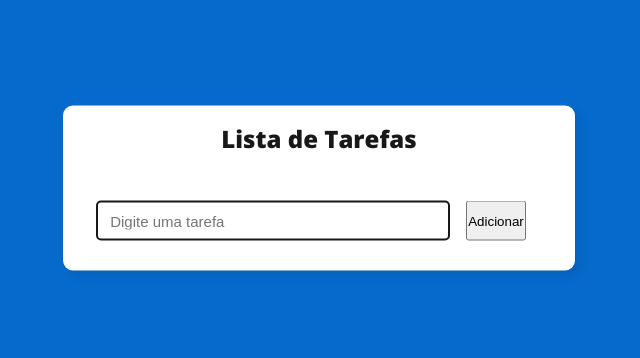
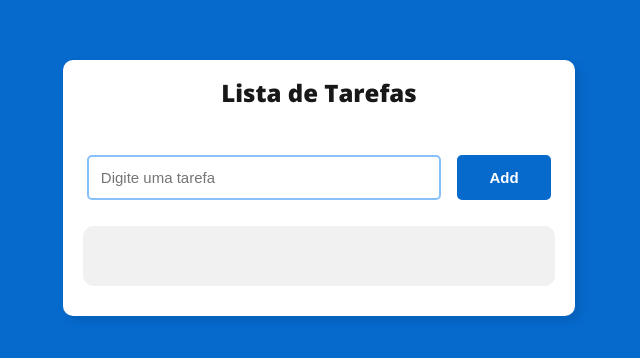
Before and after one commit to Quicaia/REST-API, a plain HTML site: page to-do-app/frontend/index.html in a window 1280 px wide. Shown: the part 212-570 px from the top of the page, without its empty margins (321-961 px from the left). Drawn offline with nearby package versions, Linux system fonts and the light colour scheme; no server answers.

Commit message:
upd list

```diff
--- a/to-do-app/frontend/index.html
+++ b/to-do-app/frontend/index.html
@@ -12,7 +12,7 @@
 
         <div class="content">
             <input id="novaTarefa" placeholder="Digite uma tarefa">
-            <button onclick="adicionarTarefa()">Adicionar</button>
+            <button onclick="adicionarTarefa()">Add</button>
             <ul id="listaTarefas">
             </ul>
         </div>
--- a/to-do-app/frontend/style.css
+++ b/to-do-app/frontend/style.css
@@ -34,20 +34,50 @@ body{
     display: flex;
     justify-content: center;
     gap: 1rem;
+    flex-wrap: wrap;
 }
 .content input{
     width: 75%;
-    height: 40px;
+    height: 45px;
     font-size: 15px;
     font-weight: 500;
     color: #181818;
     padding: 12px;
-    border: 2px solid #181818;
+    border: 2px solid #88c1fa;
     outline: none;
     position: relative;
     border-radius: 5px;
+    transition: .3s;
 
 }
 .content input:hover{
     border: 2px solid #066acd;
 }
+.content button{
+    position: relative;
+    float: right;
+    width: 20%;
+    height: 45px;
+    font-size: 15px;
+    font-weight: 600;
+    color: white;
+    padding: 2px;
+    border: 2px solid #066acd;
+    background-color: #066acd;
+    border-radius: 5px;
+    cursor: pointer;
+    transition: .3s;
+}
+.content button:hover{
+    color: #066acd;
+    border: 2px solid #066acd;
+    background-color:transparent;
+}
+#listaTarefas{
+    background-color: #f1f1f1;
+    padding: 30px 20px;
+    margin-top: 10px;
+    width: 100%;
+    border-radius: 10px;
+    position: relative;
+}
```
